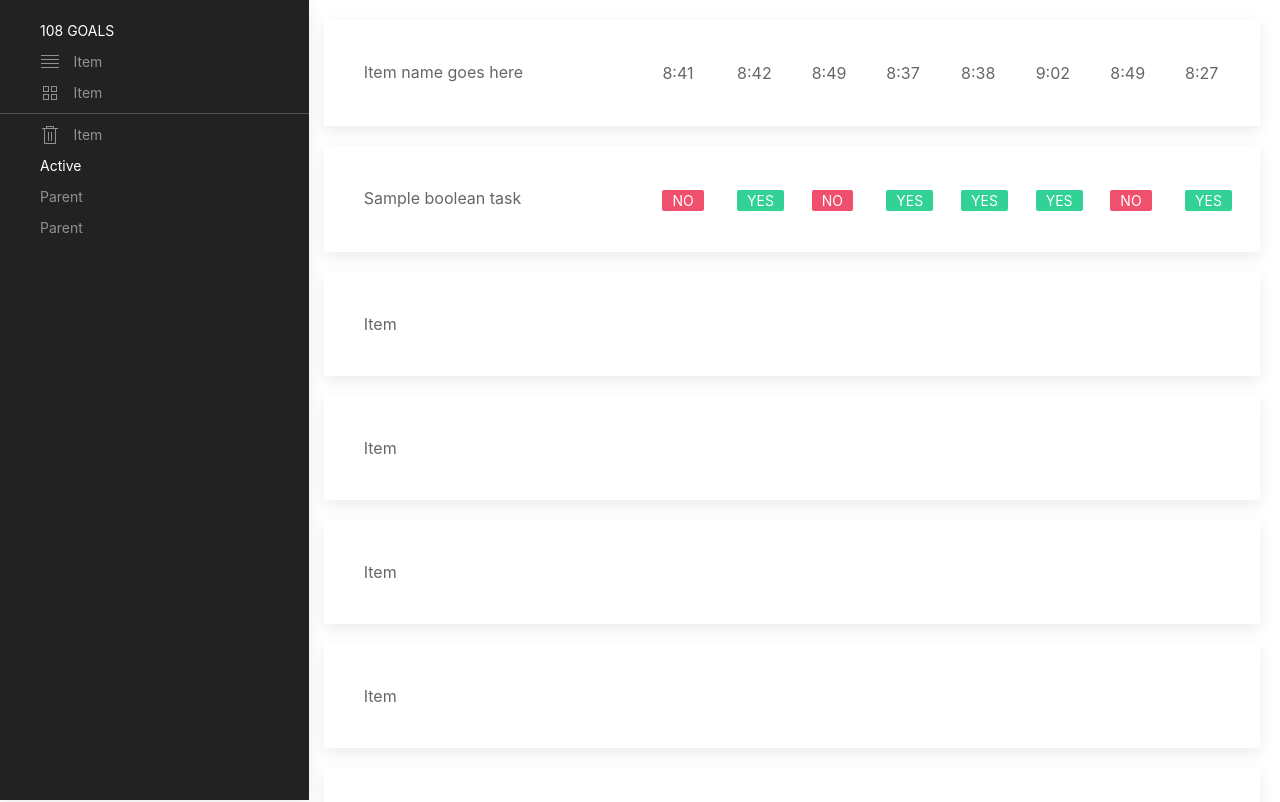
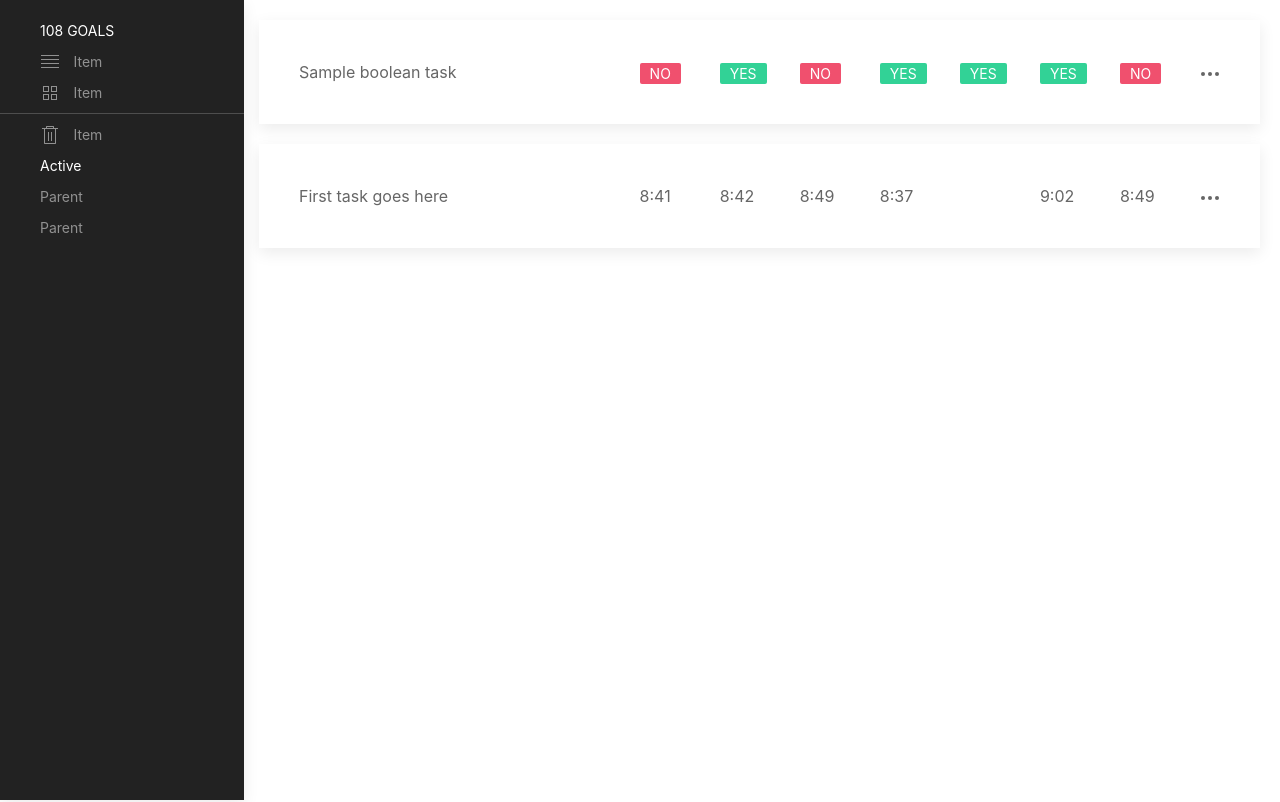
Before and after one commit to dennistrukhin/108goals, a React app: page / in a window 1280 px wide. Shown: the top 802 px of the page. Built offline with nearby package versions, Linux system fonts and the light colour scheme.

Commit message:
data in tasks

```diff
--- a/src/js/components/App.js
+++ b/src/js/components/App.js
@@ -1,35 +1,22 @@
 import React, {Component} from 'react';
 import {addArticle} from "./../actions/index";
-import List from "./List";
+import DataView from "./DataView";
 import MainMenu from "./MainMenu";
 import TimeTask from "./Tasks/TimeTask";
 import YesNoTask from "./Tasks/YesNoTask";
+import Task from "./Tasks/Task";
 
 export default class App extends Component {
     render() {
         return (
             <div>
                 <div>
-                    <div data-uk-grid className={"uk-grid-small"}>
-                        <div className={"uk-width-1-4"}>
+                    <div data-uk-grid={"true"} className={"uk-grid-small"}>
+                        <div className={"uk-width-1-5"}>
                             <MainMenu/>
                         </div>
-                        <div className={"uk-width-3-4"}>
-                            <TimeTask />
-                            <YesNoTask />
-                            <div className="uk-card uk-card-default uk-card-body uk-margin-top uk-margin-right">Item
-                            </div>
-                            <div className="uk-card uk-card-default uk-card-body uk-margin-top uk-margin-right">Item
-                            </div>
-                            <div className="uk-card uk-card-default uk-card-body uk-margin-top uk-margin-right">Item
-                            </div>
-                            <div className="uk-card uk-card-default uk-card-body uk-margin-top uk-margin-right">Item
-                            </div>
-                            <div className="uk-card uk-card-default uk-card-body uk-margin-top uk-margin-right">Item
-                            </div>
-                            <div
-                                className="uk-card uk-card-default uk-card-body uk-margin-top uk-margin-right uk-margin-bottom">Item
-                            </div>
+                        <div className={"uk-width-4-5"} data-uk-sortable={"true"}>
+                            <DataView />
                         </div>
                     </div>
                 </div>
--- /dev/null
+++ b/src/js/components/DataView.js
@@ -0,0 +1,43 @@
+import React, {Component} from "react";
+import {connect} from "react-redux";
+import Task from "./Tasks/Task";
+import YesNoTask from "./Tasks/YesNoTask";
+import TimeTask from "./Tasks/TimeTask";
+
+const mapStateToProps = state => {
+    return {tasks: state.tasks};
+};
+
+class ConnectedDataView extends Component {
+    constructor(props) {
+        super(props);
+        this.state = {
+            offset: 0,
+        }
+    }
+    render() {
+        return (
+            <>
+                {this.props.tasks.map(el => {
+                    switch (el.type) {
+                        case 'boolean':
+                            return (
+                                <Task name={el.name} key={el.uuid}>
+                                    <YesNoTask data={el.activity} offset={this.state.offset}/>
+                                </Task>
+                            );
+                        case 'time':
+                            return (
+                                <Task name={el.name} key={el.uuid}>
+                                    <TimeTask data={el.activity} offset={this.state.offset}/>
+                                </Task>
+                            );
+                    }
+                })}
+            </>
+        );
+    }
+}
+
+const DataView = connect(mapStateToProps)(ConnectedDataView);
+export default DataView;
--- a/src/js/components/List.js
+++ /dev/null
@@ -1,18 +0,0 @@
-import React from "react";
-import {connect} from "react-redux";
-
-const mapStateToProps = state => {
-    return {articles: state.articles};
-};
-
-const ConnectedList = ({articles}) => (
-    <ul className="list-group list-group-flush">
-        {articles.map(el => (
-            <li className="list-group-item" key={el.id}>
-                {el.title}
-            </li>
-        ))}
-    </ul>
-);
-const List = connect(mapStateToProps)(ConnectedList);
-export default List;
--- /dev/null
+++ b/src/js/components/Tasks/Task.js
@@ -0,0 +1,20 @@
+import React, {Component} from 'react';
+
+export default class Task extends Component {
+    render() {
+        return (
+            <div className="uk-card uk-card-default uk-card-body uk-margin-top uk-margin-right">
+                <div data-uk-grid={"true"}>
+                    <div className={"uk-width-expand"}>{this.props.name}</div>
+                    {this.props.children}
+                    <div className={"uk-width-auto"}>
+                        <span data-uk-icon="more"/>
+                        <div data-uk-dropdown="pos: left-center; mode: click">
+                            <button className={"uk-button uk-button-default uk-button-small"}>Record activity</button>
+                        </div>
+                    </div>
+                </div>
+            </div>
+        );
+    }
+}
--- a/src/js/components/Tasks/TimeTask.js
+++ b/src/js/components/Tasks/TimeTask.js
@@ -1,29 +1,24 @@
 import React, {Component} from 'react';
+import {getPreviousDates} from "../../utils";
 
 export default class TimeTask extends Component {
     render() {
+        const dates = getPreviousDates(this.props.offset);
+
         return (
-            <div className="uk-card uk-card-default uk-card-body uk-margin-top uk-margin-right">
-                <div data-uk-grid>
-                    <div className={"uk-width-1-3"}>Item name goes here</div>
-                    <div className={"uk-width-1-3"}>
-                        <div data-uk-grid>
-                            <td className={"uk-width-1-4"}>8:41</td>
-                            <td className={"uk-width-1-4"}>8:42</td>
-                            <td className={"uk-width-1-4"}>8:49</td>
-                            <td className={"uk-width-1-4"}>8:37</td>
+            <>
+                {[0, 4].map(shift => (
+                    <div key={shift} className={"uk-width-1-3"}>
+                        <div data-uk-grid={"true"}>
+                            {dates.slice(shift, shift + 4).map(date => (
+                                date in this.props.data
+                                    ? (<div key={date} className={"uk-width-1-4"}>{this.props.data[date][0].toString() + ':' + this.props.data[date][1].toString().padStart(2, '0')}</div>)
+                                    : (<div key={date} className={"uk-width-1-4"}/>)
+                            ))}
                         </div>
                     </div>
-                    <div className={"uk-width-1-3"}>
-                        <div data-uk-grid>
-                            <td className={"uk-width-1-4"}>8:38</td>
-                            <td className={"uk-width-1-4"}>9:02</td>
-                            <td className={"uk-width-1-4"}>8:49</td>
-                            <td className={"uk-width-1-4"}>8:27</td>
-                        </div>
-                    </div>
-                </div>
-            </div>
+                ))}
+            </>
         );
     }
 }
--- a/src/js/components/Tasks/YesNoTask.js
+++ b/src/js/components/Tasks/YesNoTask.js
@@ -1,29 +1,26 @@
 import React, {Component} from 'react';
+import {getPreviousDates} from "../../utils";
 
 export default class YesNoTask extends Component {
     render() {
+        const dates = getPreviousDates(this.props.offset);
+
         return (
-            <div className="uk-card uk-card-default uk-card-body uk-margin-top uk-margin-right">
-                <div data-uk-grid>
-                    <div className={"uk-width-1-3"}>Sample boolean task</div>
-                    <div className={"uk-width-1-3"}>
-                        <div data-uk-grid>
-                            <td className={"uk-width-1-4"}><span className="uk-label uk-label-danger">NO</span></td>
-                            <td className={"uk-width-1-4"}><span className="uk-label uk-label-success">YES</span></td>
-                            <td className={"uk-width-1-4"}><span className="uk-label uk-label-danger">NO</span></td>
-                            <td className={"uk-width-1-4"}><span className="uk-label uk-label-success">YES</span></td>
+            <>
+                {[0, 4].map(shift => (
+                    <div key={shift} className={"uk-width-1-3"}>
+                        <div data-uk-grid={"true"}>
+                            {dates.slice(shift, shift + 4).map(date => (
+                                date in this.props.data
+                                    ? (<div key={date} className={"uk-width-1-4"}>
+                                        {this.props.data[date] ? <span className="uk-label uk-label-success">YES</span> : <span className="uk-label uk-label-danger">NO</span>}
+                                    </div>)
+                                    : (<div key={date} className={"uk-width-1-4"}/>)
+                            ))}
                         </div>
                     </div>
-                    <div className={"uk-width-1-3"}>
-                        <div data-uk-grid>
-                            <td className={"uk-width-1-4"}><span className="uk-label uk-label-success">YES</span></td>
-                            <td className={"uk-width-1-4"}><span className="uk-label uk-label-success">YES</span></td>
-                            <td className={"uk-width-1-4"}><span className="uk-label uk-label-danger">NO</span></td>
-                            <td className={"uk-width-1-4"}><span className="uk-label uk-label-success">YES</span></td>
-                        </div>
-                    </div>
-                </div>
-            </div>
+                ))}
+            </>
         );
     }
 }
--- a/src/js/reducers/index.js
+++ b/src/js/reducers/index.js
@@ -1,15 +1,44 @@
 import {ADD_ARTICLE} from "../constants/action-types";
 
 const initialState = {
-    articles: [
-        { title: 'React Redux Tutorial for Beginners', id: 1 }
+    tasks: [
+        {
+            uuid: '123',
+            type: 'boolean',
+            name: 'Sample boolean task',
+            activity: {
+                '2019-06-07': false,
+                '2019-06-08': true,
+                '2019-06-09': false,
+                '2019-06-10': true,
+                '2019-06-11': true,
+                '2019-06-12': true,
+                '2019-06-13': false,
+                '2019-06-14': true,
+            }
+        },
+        {
+            uuid: '124',
+            type: 'time',
+            name: 'First task goes here',
+            activity: {
+                '2019-06-07': [8, 41],
+                '2019-06-08': [8, 42],
+                '2019-06-09': [8, 49],
+                '2019-06-10': [8, 37],
+                // '2019-06-11': [8, 38],
+                '2019-06-12': [9, 2],
+                '2019-06-13': [8, 49],
+                '2019-06-14': [8, 27],
+            }
+        },
     ]
 };
 
 function rootReducer(state = initialState, action) {
     if (action.type === ADD_ARTICLE) {
         return Object.assign({}, state, {
-            articles: state.articles.concat(action.payload)
+            articles: state.tasks.concat(action.payload)
         });
     }
     return state;
--- /dev/null
+++ b/src/js/utils.js
@@ -0,0 +1,32 @@
+function getDateLabels(offset) {
+    let dateLabels = [];
+    let rightmostDate;
+    for (let i = 7; i >= 0; i--) {
+        rightmostDate = new Date();
+        rightmostDate.setDate(rightmostDate.getDate() - offset - i);
+        dateLabels.push(
+            rightmostDate.getDate().toString().padStart(2, '0') + '.' +
+            (rightmostDate.getMonth() + 1).toString().padStart(2, '0')
+        );
+    }
+
+    return [dates, dateLabels];
+}
+
+function getPreviousDates(offset) {
+    let dates = [];
+    let rightmostDate;
+    for (let i = 7; i >= 0; i--) {
+        rightmostDate = new Date();
+        rightmostDate.setDate(rightmostDate.getDate() - offset - i);
+        dates.push(
+            rightmostDate.getFullYear().toString() + '-' +
+            (rightmostDate.getMonth() + 1).toString().padStart(2, '0') + '-' +
+            rightmostDate.getDate().toString().padStart(2, '0')
+        );
+    }
+
+    return dates;
+}
+
+export {getDateLabels, getPreviousDates};
```
